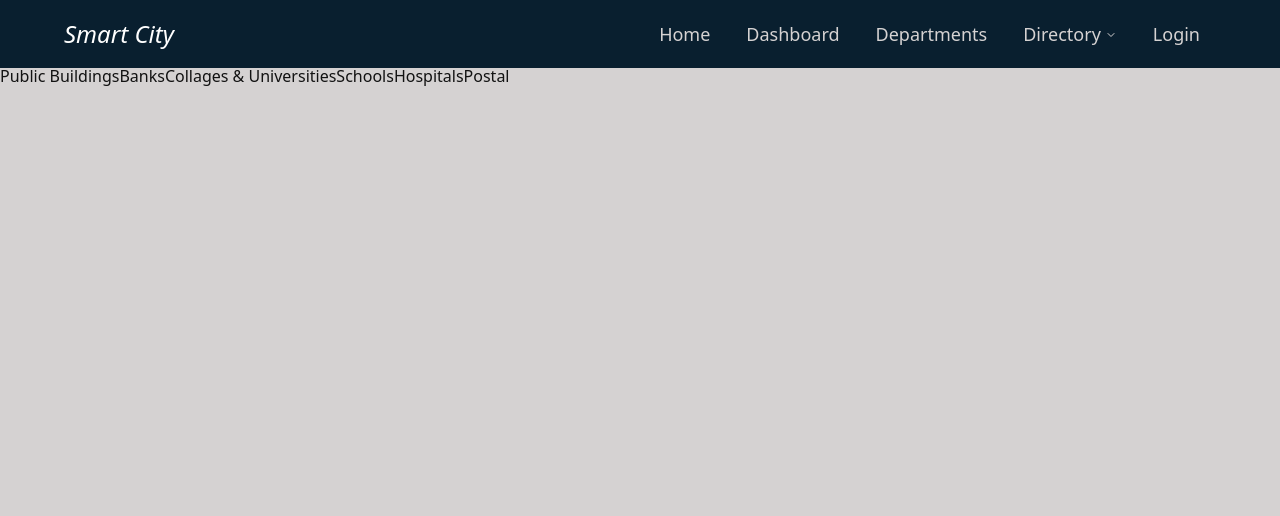
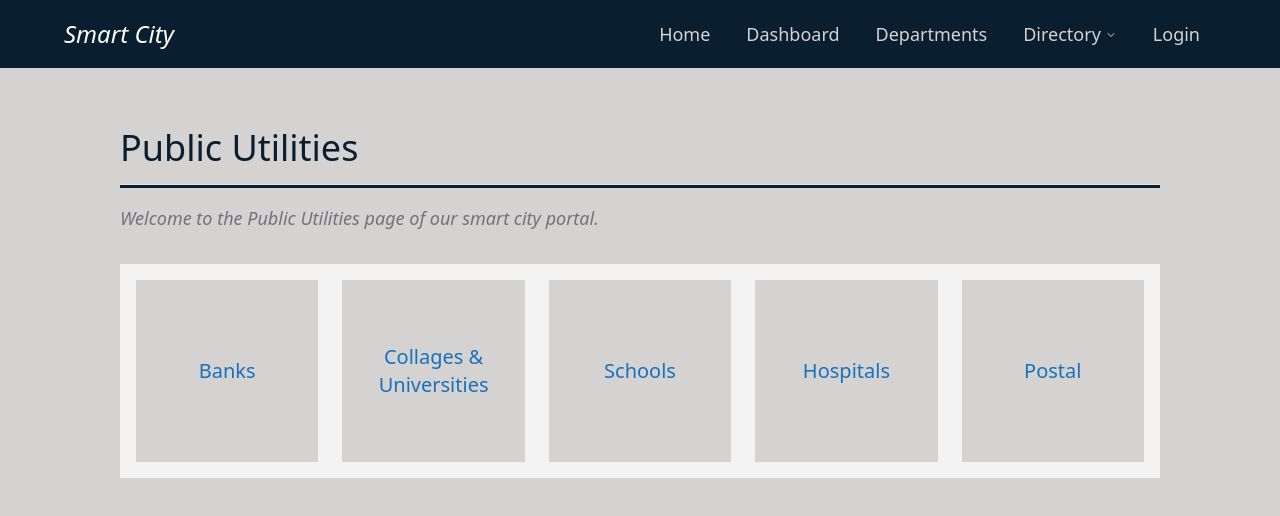
Before and after one commit to SmartCity-DBMS-Project/smart-city, a Next.js app in the folder frontend/: page /public-utilities in a window 1280 px wide. Shown: the top 516 px of the page. Built offline with nearby package versions, Linux system fonts and the light colour scheme.

Commit message:
add directory pages

```diff
--- a/frontend/app/(directory)/contact-directory/page.jsx
+++ b/frontend/app/(directory)/contact-directory/page.jsx
@@ -1,7 +1,13 @@
 export default function Page(){
     return (
-        <div>
-            Contact Directory
-        </div>
+        <main className="container mx-auto flex min-h-screen flex-col items-center justify-start px-4 py-16">
+            <header className="mb-8 text-left w-10/12">
+        <h1 className="text-4xl font-medium text-primary mb-2">Contact Directory</h1>
+        <hr className="my-4 h-1 bg-primary"/>
+        <p className="italic text-lg text-muted-foreground">
+          Welcome to the Contact Directory page of our smart city portal. <br />
+        </p>
+      </header>
+        </main>
     );
 }
--- a/frontend/app/(directory)/helpline/page.jsx
+++ b/frontend/app/(directory)/helpline/page.jsx
@@ -1,7 +1,13 @@
 export default function Page(){
     return (
-        <div>
-            Helpline
-        </div>
+        <main className="container mx-auto flex min-h-screen flex-col items-center justify-start px-4 py-16">
+            <header className="mb-8 text-left w-10/12">
+                <h1 className="text-4xl font-medium text-primary mb-2">Helpline</h1>
+                <hr className="my-4 h-1 bg-primary"/>
+                <p className="italic text-lg text-muted-foreground">
+                  Welcome to the Helpline page of our smart city portal. <br />
+                </p>
+            </header>
+        </main>
     );
 }
--- a/frontend/app/(directory)/public-representatives/page.jsx
+++ b/frontend/app/(directory)/public-representatives/page.jsx
@@ -1,7 +1,13 @@
 export default function Page(){
     return (
-        <div>
-            Public Representatives
-        </div>
+        <main className="container mx-auto flex min-h-screen flex-col items-center justify-start px-4 py-16">
+            <header className="mb-8 text-left w-10/12">
+                <h1 className="text-4xl font-medium text-primary mb-2">Public Representatives</h1>
+                <hr className="my-4 h-1 bg-primary"/>
+                <p className="italic text-lg text-muted-foreground">
+                  Welcome to the Public Representatives page of our smart city portal. <br />
+                </p>
+            </header>
+        </main>
     );
 }
--- a/frontend/app/(directory)/public-utilities/[utility]/page.jsx
+++ b/frontend/app/(directory)/public-utilities/[utility]/page.jsx
@@ -2,8 +2,14 @@ export default function utilityPage({params}){
     const utility = params.utility;
 
     return (
-        <div>
-            This page contains information of all {utility}
-        </div>
+        <main className="container mx-auto flex min-h-screen flex-col items-center justify-start px-4 py-16">
+            <header className="mb-8 text-left w-10/12">
+                <h1 className="text-4xl font-medium text-primary mb-2">{utility}</h1>
+                <hr className="my-4 h-1 bg-primary"/>
+                <p className="italic text-lg text-muted-foreground">
+                  Welcome to the {utility} page of our smart city portal. <br />
+                </p>
+            </header>
+        </main>
     );
 }
--- a/frontend/app/(directory)/public-utilities/page.jsx
+++ b/frontend/app/(directory)/public-utilities/page.jsx
@@ -1,14 +1,44 @@
 import Link from "next/link";
+import { Card, CardHeader, CardTitle } from "@/components/ui/card";
+
 
 export default function Page(){
+    const utilities = [
+        {name: "Banks", link: "banks"},
+        {name: "Collages & Universities", link: "collages-universities"},
+        {name: "Schools", link: "schools"},
+        {name: "Hospitals", link: "hospitals"},
+        {name: "Postal", link: "postal"}
+    ]
     return (
-        <div>
-            Public Buildings
-            <Link href={`/public-utilities/banks`}>Banks</Link>
-            <Link href={`/public-utilities/collages-universities`}>Collages & Universities</Link>
-            <Link href={`/public-utilities/schools`}>Schools</Link>
-            <Link href={`/public-utilities/hospitals`}>Hospitals</Link>
-            <Link href={`/public-utilities/postal`}>Postal</Link>
-        </div>
+        <main className="container mx-auto flex min-h-screen flex-col items-center justify-start px-4 py-16">
+            <header className="mb-8 text-left w-10/12">
+                <h1 className="text-4xl font-medium text-primary mb-2">Public Utilities</h1>
+                <hr className="my-4 h-1 bg-primary"/>
+                <p className="italic text-lg text-muted-foreground">
+                  Welcome to the Public Utilities page of our smart city portal. <br />
+                </p>
+            </header>
+            {/* Cards Row */}
+            <div className="grid w-10/12 bg-card p-4 grid-cols-5 gap-6">
+              {utilities.map((utils) => (
+                <Link
+                  key={utils.link}
+                  href={`/public-utilities/${utils.link}`}
+                  className="flex-1"
+                >
+                  <Card
+                    className="bg-background text-acc-blue rounded-none aspect-square border-0 shadow-none flex items-center justify-center hover:bg-acc-blue hover:text-background transition-colors duration-200"
+                  >
+                    <CardHeader className="p-0 flex items-center justify-center">
+                      <CardTitle className="text-center text-xl font-medium">
+                        {utils.name}
+                      </CardTitle>
+                    </CardHeader>
+                  </Card>
+                </Link>
+              ))}
+            </div>
+        </main>
     );
 }
--- a/frontend/app/(directory)/std-pin-codes/page.jsx
+++ b/frontend/app/(directory)/std-pin-codes/page.jsx
@@ -1,7 +1,13 @@
 export default function Page(){
     return (
-        <div>
-            STD & Pin codes
-        </div>
+        <main className="container mx-auto flex min-h-screen flex-col items-center justify-start px-4 py-16">
+            <header className="mb-8 text-left w-10/12">
+        <h1 className="text-4xl font-medium text-primary mb-2">STD & PIN codes</h1>
+        <hr className="my-4 h-1 bg-primary"/>
+        <p className="italic text-lg text-muted-foreground">
+          Welcome to the STD & PIN codes page of our smart city portal. <br />
+        </p>
+      </header>
+        </main>
     );
 }
--- a/frontend/app/globals.css
+++ b/frontend/app/globals.css
@@ -7,6 +7,7 @@
   --primary: #091f2f;      /* navbar background */
   --acc-orange: #fb4d42;     /* brand or accent color */
   --acc-blue: #1871bd;
+  --acc-yellow: #fcb61a;
   --radius: 0.625rem;
   --background: oklch(1 0 0);
   --foreground: oklch(0.141 0.005 285.823);
@@ -46,6 +47,7 @@
   --color-primary: var(--primary);      /* navbar background */
   --color-acc-orange: var(--acc-orange);     /* brand or accent color */
   --color-acc-blue: var(--acc-blue);
+  --color-acc-yellow: var(--acc-yellow);
 
   --font-sans: var(--font-geist-sans);
   --font-mono: var(--font-geist-mono);
```
Also changed, not shown: frontend/app/styles/navbar.css (added, +19 -0 lines), frontend/styles/navbar.css (added, +19 -0 lines).
